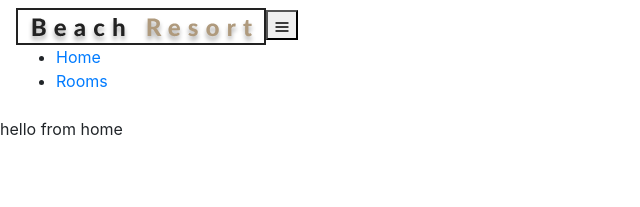
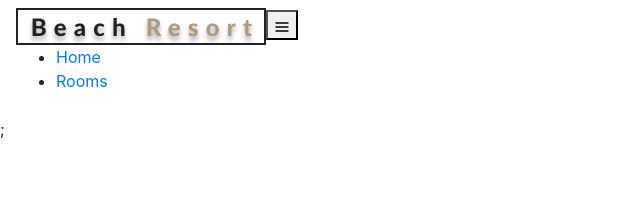
Before and after one commit to mamady310/hotel-rooms, a React (Create React App) app: page / in a window 1280 px wide. Shown: the top 207 px of the page, without its empty margins (0-640 px from the left). Built offline with nearby package versions, Linux system fonts and the light colour scheme.

Commit message:
completed hero component now going to import CSS file.

```diff
--- a/src/components/Hero.js
+++ b/src/components/Hero.js
@@ -1,9 +1,9 @@
 import React from 'react'
 
+
 export default function Hero({children, hero}) {
-    return (
-        <Header className={hero}>
-            {children}
-        </Header>
-    )
+    return <header className={hero}>{children}</header>;
 }
+Hero.defaultProps = {
+    hero: "defaultHero"
+};
--- a/src/pages/Home.js
+++ b/src/pages/Home.js
@@ -1,11 +1,8 @@
 import React from 'react';
+import Hero from '../components/Hero';
 
-function Home() {
-    return (
-        <div>
-            hello from home
-        </div>
-    );
+export default function Home(){
+    return <div>
+    <Hero />;
+    </div>
 }
-
-export default Home;
--- a/src/pages/Rooms.js
+++ b/src/pages/Rooms.js
@@ -1,11 +1,10 @@
 import React from 'react';
+import Hero from '../components/Hero'
 
 const Rooms = () => {
-    return (
-        <div>
-             hello from rooms
-        </div>
-    );
+    return
+       <Hero hero="roomsHero" />;
+
 };
 
 export default Rooms;
```
